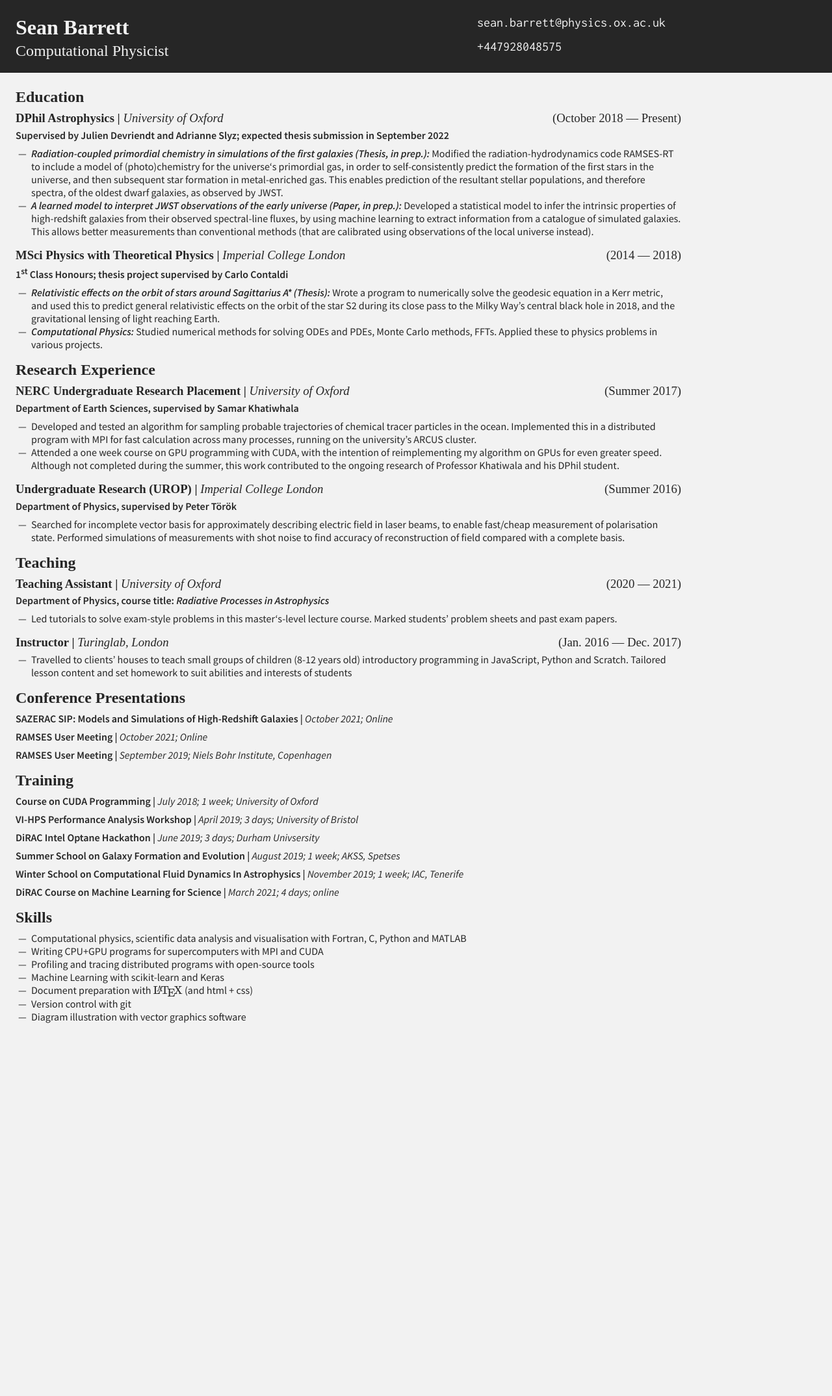
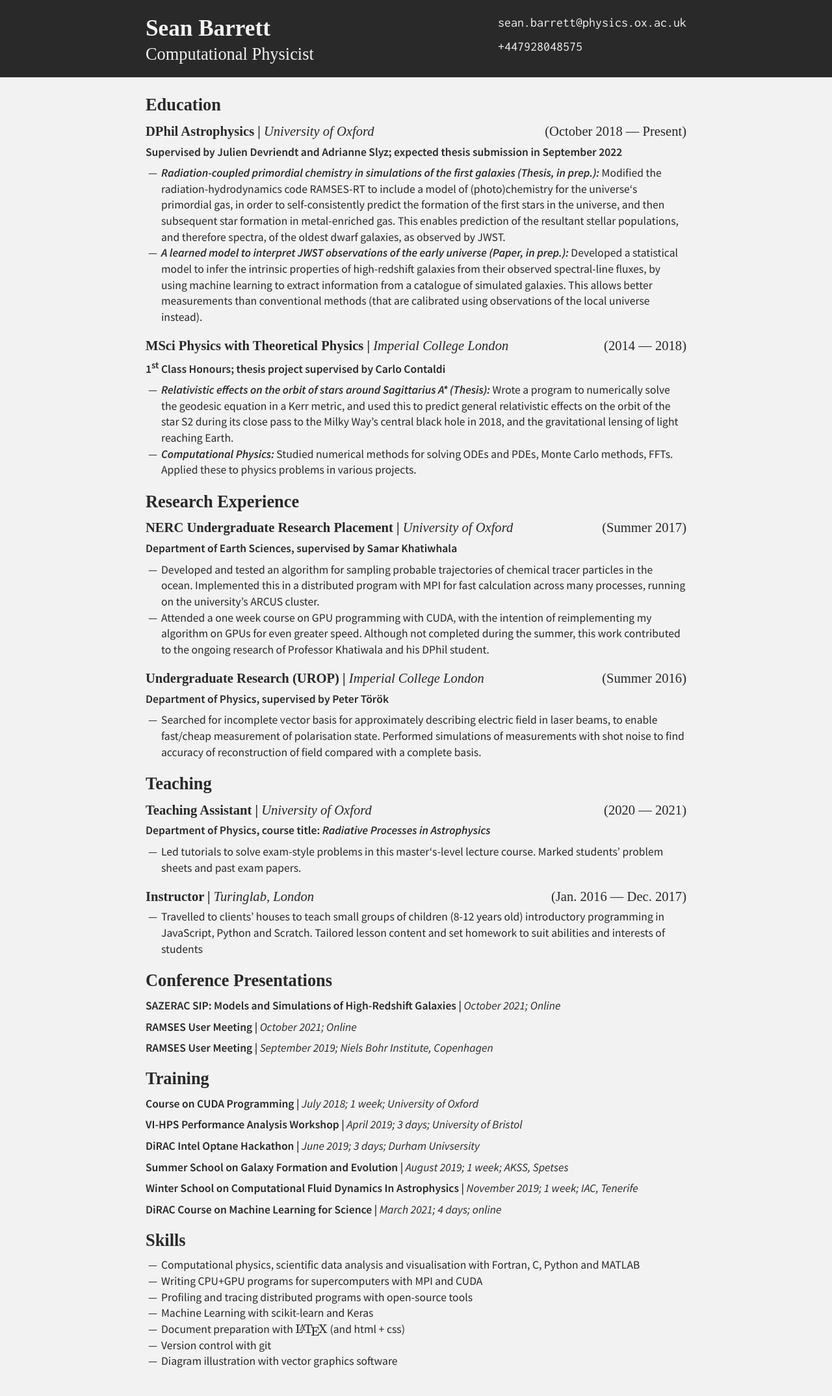
Before and after one commit to SeanBarrett/seanbarrett.github.io, a Jekyll site: the page built from index.md, in a window 1280 px wide. Shown: the whole page at 65% size. Built offline with Jekyll 4.4.1, drawn with Linux system fonts in a browser that asks for light colours; some web fonts are replaced; before the commit the page ends 1599 px from its top, so only the background shows below that.

Commit message:
Centre + other improvements

```diff
--- a/_sass/_cv.scss
+++ b/_sass/_cv.scss
@@ -1,15 +1,19 @@
-$pageWidth: 64rem;
+$pageWidth: 52rem;
 
 .cv-text-mono {
     @include monoFont;
 }
 
 .cv-header-wrapper {
+    display: flex;
+    align-items: center;
+    justify-content: center;
     background: $bodyColor;
     color: $backgroundColor;
 }
 
 .cv-header {
+    width: 100%;
     max-width: $pageWidth;
     padding: 1.5rem 1.5rem 1.25rem 1.5rem;
     margin-top: -1.5rem;
@@ -20,6 +24,7 @@ $pageWidth: 64rem;
     justify-content: space-between;
     background: $bodyColor;
     color: $backgroundColor;
+    font-size: 110%;
 
     h1 {
         @include headerFont($weight: 600);
@@ -31,6 +36,7 @@ $pageWidth: 64rem;
         @include headerFont($weight: 500);
         padding: 0;
         margin: 0;
+        margin-right: 1.0rem;
     }
 
     a {
@@ -39,10 +45,19 @@ $pageWidth: 64rem;
     }
 }
 
+.cv-body-wrapper {
+    display: flex;
+    align-items: center;
+    justify-content: center;
+}
+
 .cv-body {
+    width: 100%;
     margin: 1.5rem;
-    margin-bottom: 1.5rem;
+    margin-top: 0.5rem;
     max-width: $pageWidth;
+    line-height: 1.4;
+    font-size: 110%;
 
     em {
         font-weight: 400;
--- a/_sass/main.scss
+++ b/_sass/main.scss
@@ -1,5 +1,5 @@
 $backgroundColor: hsl(0, 0%, 95%);
-$bodyColor: hsl(0, 0%, 15%);
+$bodyColor: hsl(0, 0%, 16%);
 // $bodyFont: -apple-system,BlinkMacSystemFont,"Segoe UI",Helvetica,Arial,sans-serif,"Apple Color Emoji","Segoe UI Emoji","Segoe UI Symbol";
 
 @mixin bodyFont($family: 'Source Sans Pro', $weight: 400, $style: 'normal') {
--- a/index.md
+++ b/index.md
@@ -9,10 +9,10 @@ title: "CV"
             <h2>Computational Physicist</h2>
         </div>
         <div>
-            <div class="cv-text-mono" style="margin: 1.5rem 1.5rem 0 0; font-size: 1.25rem">
+            <div class="cv-text-mono" style="margin: 1.5rem 0 0 0; font-size: 1.25rem">
                 <a href="mailto:sean.barrett@physics.ox.ac.uk">sean.barrett@physics.ox.ac.uk</a>
             </div>
-            <div class="cv-text-mono" style="margin: 1.0rem 1.5rem 0 0;font-size: 1.25rem">
+            <div class="cv-text-mono" style="margin: 1.0rem 0 0 0;font-size: 1.25rem">
                 <a href="tel:+447928048575">+447928048575</a>
             </div>
         </div>
@@ -21,6 +21,7 @@ title: "CV"
 
 {::options parse_block_html="true" /}
 
+<div class="cv-body-wrapper">
 <div class="cv-body">
 
 ## Education
@@ -89,3 +90,4 @@ title: "CV"
 * Diagram illustration with vector graphics software
 
 </div>
+</div>
```
